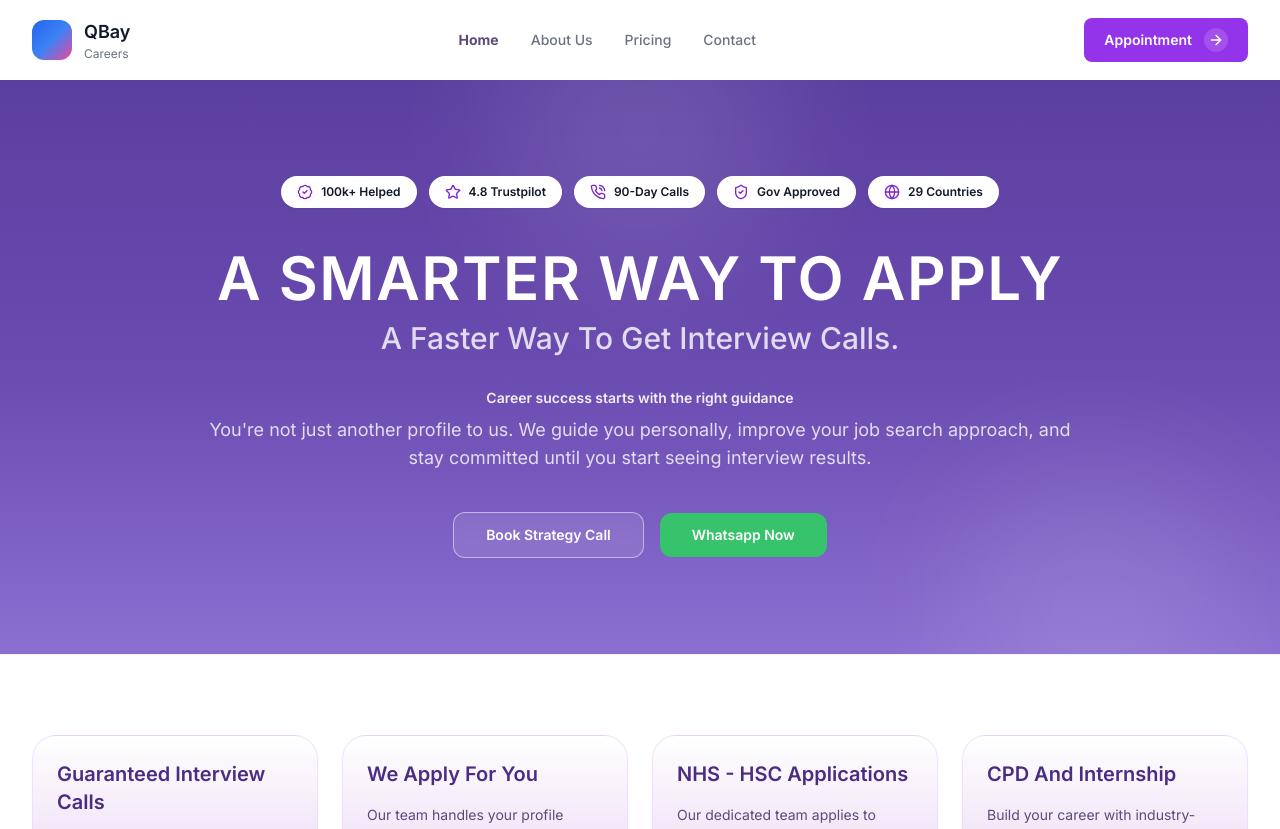
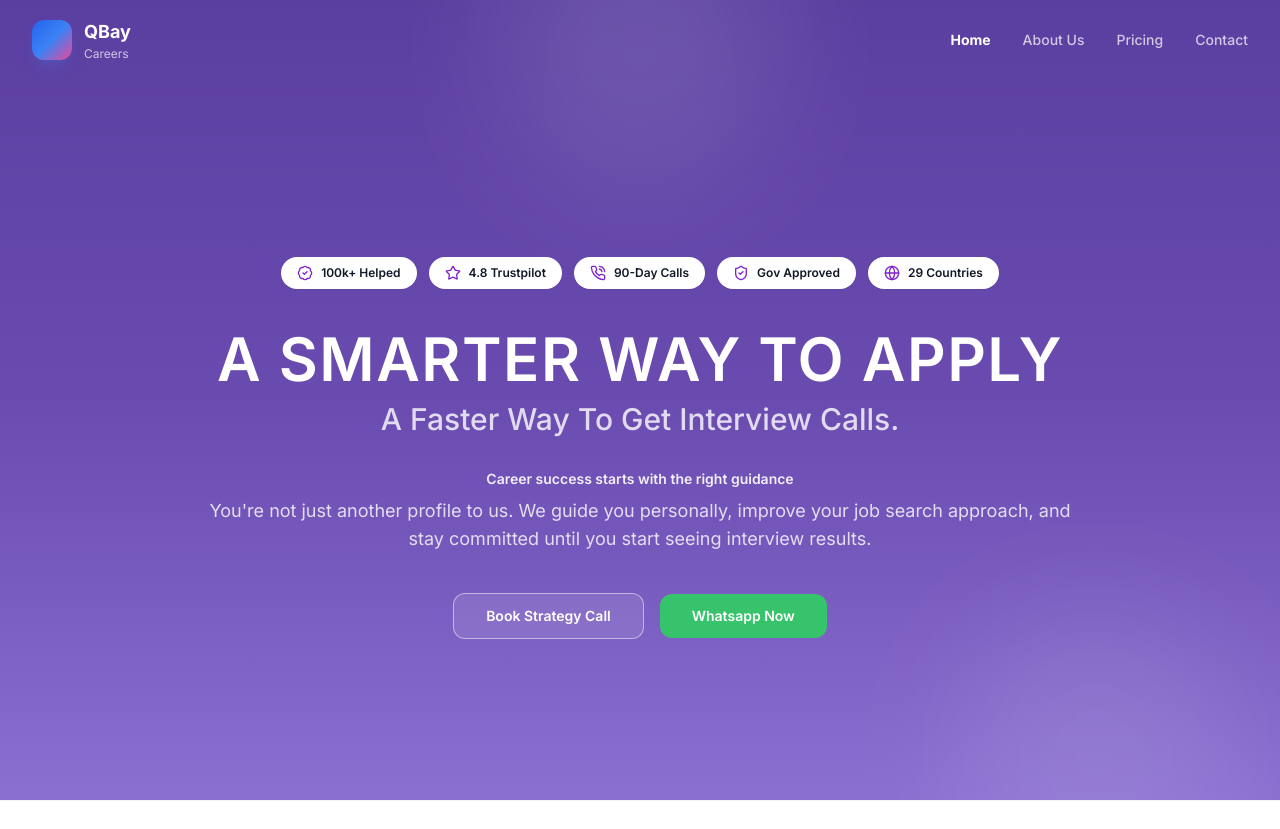
Before and after one commit to Qbay-careers/qbay_career, a Next.js app: page / in a window 1280 px wide. Shown: the top 829 px of the page. Built offline with nearby package versions, Linux system fonts and the light colour scheme.

Commit message:
fix navbar

```diff
--- a/app/page.tsx
+++ b/app/page.tsx
@@ -276,14 +276,14 @@ export default function Home() {
 
       <section
         id="home"
-        className="relative overflow-hidden bg-gradient-to-b from-[#5B3FA0] via-[#6A4BB0] to-[#8B6FD1] scroll-mt-24"
+        className="relative min-h-screen flex items-center overflow-hidden bg-gradient-to-b from-[#5B3FA0] via-[#6A4BB0] to-[#8B6FD1] scroll-mt-24"
       >
         <div className="absolute inset-0">
           <div className="absolute -top-24 left-1/2 h-72 w-72 -translate-x-1/2 rounded-full bg-white/10 blur-3xl" />
           <div className="absolute -bottom-24 right-10 h-72 w-72 rounded-full bg-white/10 blur-3xl" />
         </div>
 
-        <div className="relative mx-auto max-w-7xl px-4 py-16 sm:px-6 sm:py-20 lg:px-8 lg:py-24">
+        <div className="relative mx-auto max-w-7xl px-4 pt-32 pb-16 sm:px-6 sm:pt-40 sm:pb-20 lg:px-8 lg:pt-48 lg:pb-24">
           <div className="mx-auto max-w-4xl text-center">
             <div className="flex flex-wrap justify-center gap-3">
               <div className="inline-flex items-center gap-2 rounded-full bg-white px-4 py-2 text-xs font-semibold text-gray-900 shadow-sm">
--- a/components/QBayNavbar.tsx
+++ b/components/QBayNavbar.tsx
@@ -15,6 +15,16 @@ const navLinks = [
 export default function QBayNavbar() {
   const pathname = usePathname();
   const [open, setOpen] = useState(false);
+  const [isScrolled, setIsScrolled] = useState(false);
+
+  useEffect(() => {
+    const handleScroll = () => {
+      setIsScrolled(window.scrollY > 20);
+    };
+
+    window.addEventListener('scroll', handleScroll);
+    return () => window.removeEventListener('scroll', handleScroll);
+  }, []);
 
   useEffect(() => {
     const onResize = () => {
@@ -27,8 +37,21 @@ export default function QBayNavbar() {
     return () => window.removeEventListener('resize', onResize);
   }, []);
 
+  const isHomePage = pathname === '/';
+  const navTextColor = isScrolled || !isHomePage ? 'text-gray-600' : 'text-white/90';
+  const activeTextColor = isScrolled || !isHomePage ? 'text-purple-700' : 'text-white font-bold';
+
   return (
-    <header className="sticky top-0 z-50 w-full bg-white">
+    <header
+      className={`fixed left-1/2 -translate-x-1/2 z-50 transition-all duration-1000 rounded-[2.5rem] ${
+        isScrolled
+          ? 'top-6 w-[92%] max-w-5xl bg-white/90 backdrop-blur-xl shadow-[0_20px_50px_rgba(0,0,0,0.1)] border border-white/20 px-2 sm:px-6'
+          : 'top-0 w-full bg-transparent px-0 border-transparent shadow-none'
+      }`}
+      style={{
+        transitionTimingFunction: 'cubic-bezier(0.22, 1, 0.36, 1)'
+      }}
+    >
       <div className="mx-auto flex h-20 max-w-7xl items-center justify-between px-4 sm:px-6 lg:px-8">
         <div className="flex items-center gap-3">
           <Link
@@ -36,10 +59,10 @@ export default function QBayNavbar() {
             className="flex items-center gap-3"
             aria-label="Go to home"
           >
-            <div className="h-10 w-10 rounded-xl bg-gradient-to-br from-blue-600 via-blue-500 to-pink-500" />
+            <div className="h-10 w-10 rounded-xl bg-gradient-to-br from-blue-600 via-blue-500 to-pink-500 shadow-lg shadow-blue-500/20" />
             <div className="leading-tight">
-              <div className="text-lg font-semibold text-gray-900">QBay</div>
-              <div className="text-xs text-gray-500">Careers</div>
+              <div className={`text-lg font-bold transition-colors ${isScrolled || !isHomePage ? 'text-gray-900' : 'text-white'}`}>QBay</div>
+              <div className={`text-xs transition-colors ${isScrolled || !isHomePage ? 'text-gray-500' : 'text-white/70'}`}>Careers</div>
             </div>
           </Link>
         </div>
@@ -49,32 +72,20 @@ export default function QBayNavbar() {
             <Link
               key={l.label}
               href={l.href}
-              className={
+              className={`text-sm transition-all hover:scale-105 ${
                 pathname === l.href
-                  ? 'text-sm font-bold text-[#5D4A7A]'
-                  : 'text-sm font-medium text-gray-500 hover:text-[#5D4A7A] transition-colors'
-              }
+                  ? `${activeTextColor} font-bold`
+                  : `${navTextColor} font-medium hover:opacity-100 opacity-80`
+              }`}
             >
               {l.label}
             </Link>
           ))}
         </nav>
 
-        <div className="hidden md:flex">
-          <Link
-            href="/contact"
-            className="inline-flex items-center justify-center gap-3 rounded-lg bg-purple-600 px-5 py-2.5 text-sm font-semibold text-white hover:bg-purple-700"
-          >
-            Appointment
-            <span className="inline-flex h-6 w-6 items-center justify-center rounded-full bg-white/15">
-              <ArrowRight className="h-4 w-4" />
-            </span>
-          </Link>
-        </div>
-
         <button
           type="button"
-          className="inline-flex items-center justify-center rounded-lg p-2 text-gray-800 md:hidden"
+          className={`inline-flex items-center justify-center rounded-lg p-2 transition-colors md:hidden ${isScrolled || !isHomePage ? 'text-gray-800' : 'text-white'}`}
           aria-label={open ? 'Close menu' : 'Open menu'}
           onClick={() => setOpen((v) => !v)}
         >
@@ -83,33 +94,22 @@ export default function QBayNavbar() {
       </div>
 
       {open && (
-        <div className="border-t border-gray-200 bg-white md:hidden">
-          <nav className="mx-auto flex max-w-7xl flex-col gap-1 px-4 py-4" aria-label="Mobile">
+        <div className="border-t border-gray-100 bg-white/95 backdrop-blur-xl md:hidden animate-in slide-in-from-top duration-300">
+          <nav className="mx-auto flex max-w-7xl flex-col gap-1 px-4 py-6" aria-label="Mobile">
             {navLinks.map((l) => (
               <Link
                 key={l.label}
                 href={l.href}
                 onClick={() => setOpen(false)}
-                className={
+                className={`rounded-xl px-4 py-3 text-sm transition-colors ${
                   pathname === l.href
-                    ? 'rounded-md px-3 py-2 text-sm font-bold text-[#5D4A7A] bg-purple-50'
-                    : 'rounded-md px-3 py-2 text-sm font-medium text-gray-700 hover:bg-gray-50'
-                }
+                    ? 'font-bold text-purple-700 bg-purple-50'
+                    : 'font-medium text-gray-700 hover:bg-gray-50'
+                }`}
               >
                 {l.label}
               </Link>
             ))}
-
-            <Link
-              href="/contact"
-              onClick={() => setOpen(false)}
-              className="mt-2 inline-flex items-center justify-center gap-3 rounded-lg bg-purple-600 px-5 py-2.5 text-sm font-semibold text-white hover:bg-purple-700"
-            >
-              Appointment
-              <span className="inline-flex h-6 w-6 items-center justify-center rounded-full bg-white/15">
-                <ArrowRight className="h-4 w-4" />
-              </span>
-            </Link>
           </nav>
         </div>
       )}
```
